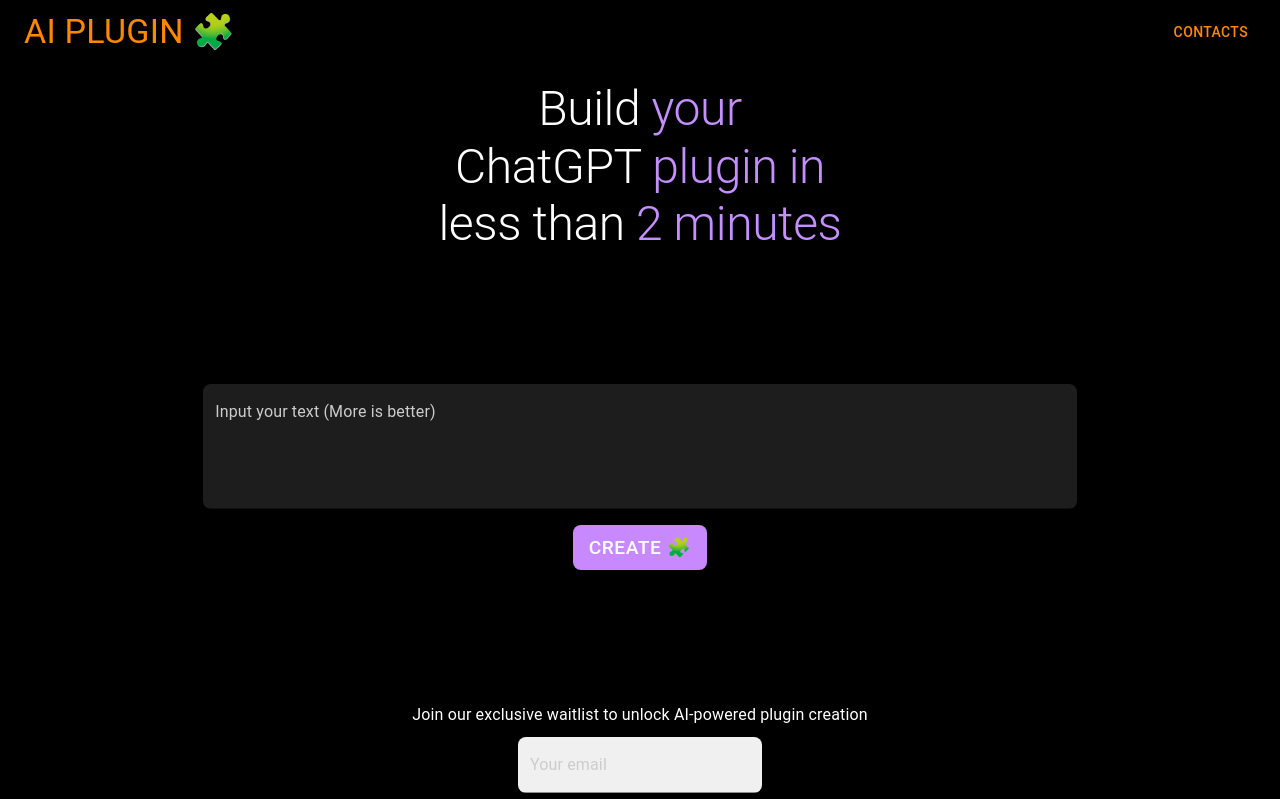
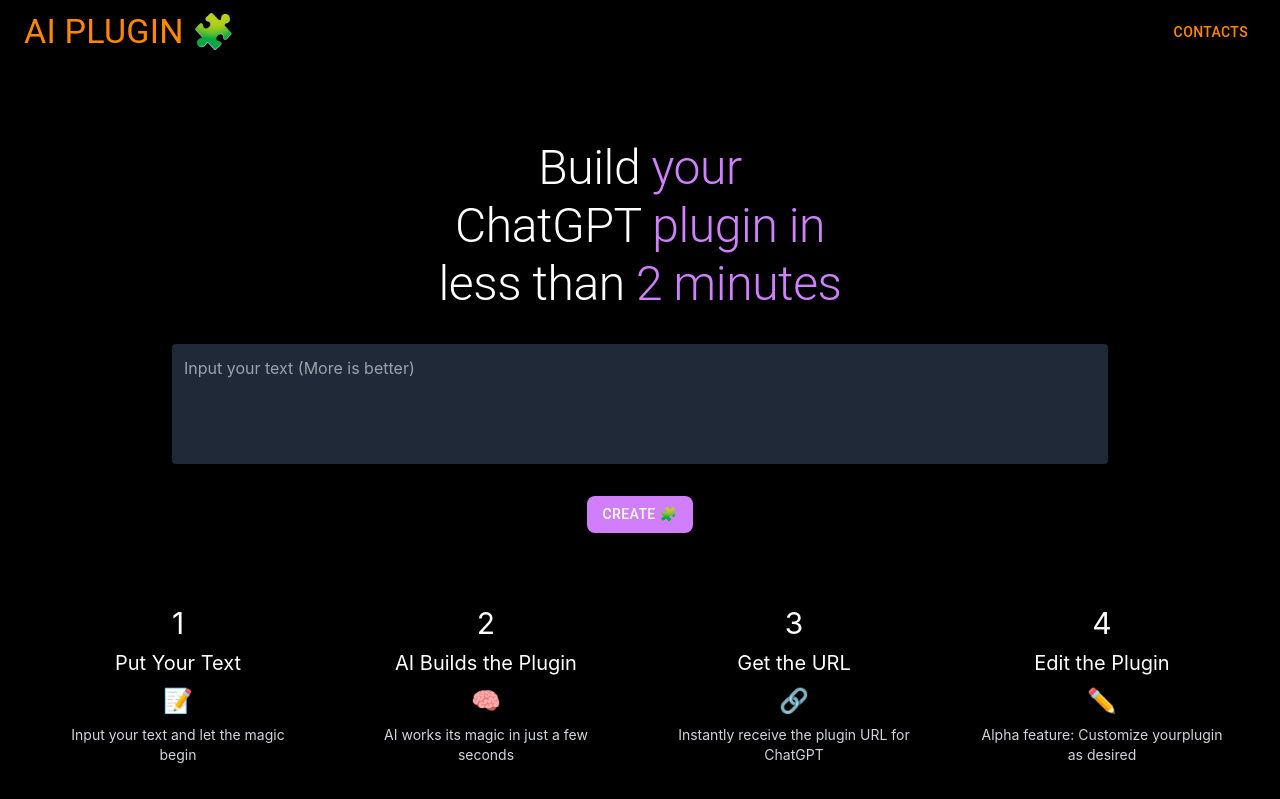
Before and after one commit to GenesiAI/PluginsWebPortal, a React (Create React App) app: page /text-to-plugin in a window 1280 px wide. Shown: the top 799 px of the page. Built offline with nearby package versions, Linux system fonts and the light colour scheme.

Commit message:
some explaination

```diff
--- a/package.json
+++ b/package.json
@@ -18,12 +18,15 @@
     "@types/node": "^16.18.22",
     "@types/react": "^17.0.31",
     "@types/react-dom": "^17.0.11",
+    "autoprefixer": "^10.4.14",
     "axios": "^1.3.4",
     "font-awesome": "^4.7.0",
+    "postcss": "^8.4.23",
     "react": "^17.0.2",
     "react-dom": "^17.0.2",
     "react-router-dom": "^6.10.0",
     "react-scripts": "5.0.1",
+    "tailwindcss": "^3.3.2",
     "typescript": "^4.9.5",
     "uuid": "^9.0.0",
     "web-vitals": "^2.1.4"
--- /dev/null
+++ b/postcss.config.js
@@ -0,0 +1,7 @@
+// postcss.config.js
+module.exports = {
+    plugins: {
+      tailwindcss: {},
+      autoprefixer: {},
+    },
+  }
--- a/src/index.tsx
+++ b/src/index.tsx
@@ -3,6 +3,7 @@ import ReactDOM from 'react-dom';
 import './index.css';
 import App from './App';
 import reportWebVitals from './reportWebVitals';
+import './tailwind.css';
 
 ReactDOM.render(
   <React.StrictMode>
--- a/src/pages/TextToPlugin.tsx
+++ b/src/pages/TextToPlugin.tsx
@@ -41,7 +41,6 @@ const colors = [
   '#ef4bb6',
   '#e758c8',
 ];
-
 
 const TextToPlugin: React.FC = () => {
   const [colorIndex, setColorIndex] = useState(0);
@@ -102,20 +101,11 @@ const TextToPlugin: React.FC = () => {
     setView('result');
   };
 
+
   if (view === 'input') {
     return (
-            <Box
-                sx={{
-                    padding: 2,
-                    minHeight: '150vh',
-                    display: 'flex',
-                    flexDirection: 'column',
-                    justifyContent: 'center',
-                    alignItems: 'center',
-                    backgroundColor: 'background.default',
-                    color: 'text.primary',
-                }}
-            >
+      <div className="min-h-screen flex flex-col justify-center items-center px-4 bg-black text-white">
+        <div className='m-8'>
           <Typography variant="h2" align="center">
             Build{' '}
             <span style={{ color: colors[colorIndex] }}>your</span>
@@ -125,90 +115,43 @@ const TextToPlugin: React.FC = () => {
             <br />
             less than <span style={{ color: colors[colorIndex] }}>2 minutes</span>
           </Typography>
-                <Box sx={{ flexGrow: 1 }} />
-                <TextField
-                    label="Input your text (More is better)"
-                    variant="filled"
-                    multiline
-                    minRows={4}
-                    maxRows={6}
-                    sx={{
-                        width: '90%', // Updated width for mobile devices
-                        maxWidth: '70%', // Set max width for larger screens
-                        backgroundColor: '#1f1f1f',
-                        borderRadius: 1,
-                        '& .MuiOutlinedInput-root': {
-                            borderRadius: 1,
-                        },
-                        '@media (min-width:600px)': {
-                            width: '70%', // Width for larger screens
-                        },
-                    }}
-                />
+        </div>
+        <textarea
+          className="block w-full md:w-3/4 bg-gray-800 text-white p-3 rounded resize-none"
+          rows={4}
+          placeholder="Input your text (More is better)"
+        ></textarea>
+        <div className={'m-6 py-2 px-6 rounded-md text-white text-xl md:text-2xl'}>
           <Button
             variant="contained"
             sx={{
-                        marginTop: 2,
-                        borderRadius: 1,
               backgroundColor: colors[colorIndex],
               color: 'white',
               '&:hover': {
                 backgroundColor: colors[(colorIndex + 1) % colors.length],
-                        },
-                        fontSize: '1rem', // Updated font size for mobile devices
-                        '@media (min-width:600px)': {
-                            fontSize: '1.2rem', // Font size for larger screens
               },
             }}
             onClick={handleButtonClick}
           >
             Create 🧩
           </Button>
-                <Box sx={{ flexGrow: 1 }} />
+        </div>
         {/* Waitlist Section */}
-                <Typography variant="subtitle1">
-                    Join our exclusive waitlist to unlock AI-powered plugin creation
-                </Typography>
-                <TextField
-                    label="Your email"
-                    variant="filled"
-                    sx={{
-                        marginTop: 1,
-                        backgroundColor: 'background.paper',
-                        borderRadius: 1,
-                        '& .MuiOutlinedInput-root': {
-                            borderRadius: 1,
-                        },
-                    }}
-                />
-                <Button
-                    variant="contained"
-                    sx={{
-                        marginTop: 1,
-                        borderRadius: 1,
-                        backgroundColor: 'primary.main',
-                        color: 'white',
-                        '&:hover': {
-                            backgroundColor: colors[(colorIndex + 1)]
-                        }
-                    }}
-                    onClick={handleButtonClick}>
+        {/* <h3 className="text-xl mb-2">Join our exclusive waitlist to unlock AI-powered plugin creation</h3> */}
+        {/* <input
+          className="block w-full md:w-1/2 bg-gray-200 text-black p-2 rounded mb-2"
+          type="email"
+          placeholder="Your email"
+        /> */}
+        {/* <button
+          className={`py-2 px-6 rounded bg-${colors[colorIndex].replace('#', '')} hover:bg-${colors[(colorIndex + 1) % colors.length].replace('#', '')} text-white`}
+          onClick={handleButtonClick}
+        >
           Join the waitlist
-                </Button>
+        </button> */}
         {/* End of Waitlist Section */}
-                <Box sx={{ flexGrow: 1 }} />
         {/* How It Works Section */}
-                <Box
-                    sx={{
-                        display: 'flex',
-                        flexDirection: 'row',
-                        justifyContent: 'space-between',
-                        alignItems: 'center',
-                        width: '100%',
-                        maxWidth: 800,
-                        marginBottom: 4,
-                    }}
-                >
+        <div className="m-4 grid grid-cols-1 md:grid-cols-4 gap-4 max-w-7xl mb-8">
           {[
             {
               step: 1,
@@ -232,44 +175,28 @@ const TextToPlugin: React.FC = () => {
               step: 4,
               title: 'Edit the Plugin',
               icon: '✏️',
-                            description: 'Alpha feature: Customize your plugin as desired',
+              description: 'Alpha feature: Customize yourplugin as desired',
             },
           ].map(({ step, title, icon, description }) => (
-                        <Box
-                            key={step}
-                            sx={{
-                                display: 'flex',
-                                flexDirection: 'column',
-                                alignItems: 'center',
-                            }}
-                        >
-                            <Typography variant="h3">{step}</Typography>
-                            <Typography variant="subtitle1">{title}</Typography>
-                            <Typography>{icon}</Typography>
-                            <Typography variant="body2">{description}</Typography>
-                        </Box>
+            <div key={step} className="m-6 flex flex-col items-center">
+              <h3 className="text-3xl mb-2">{step}</h3>
+              <h4 className="text-xl mb-2">{title}</h4>
+              <div className="text-2xl mb-2">{icon}</div>
+              <h6 className="text-sm text-gray-300 text-center">{description}</h6>
+            </div>
           ))}
-                </Box>
+        </div>
         {/* End of How It Works Section */}
-                <Box sx={{ flexGrow: 1 }} />
-            </Box >
+      </div>
     );
   } else if (view === 'generating') {
     return <GeneratingPlugin />;
   } else if (view === 'result' && result) {
-        return <Box
-            sx={{
-                padding: 4,
-                minHeight: '100vh',
-                display: 'flex',
-                flexDirection: 'column',
-                justifyContent: 'center',
-                alignItems: 'center',
-                backgroundColor: 'black',
-                color: 'white',
-
-            }}
-        ><YourPlugins plugins={result} /></Box>;
+    return (
+      <div className="min-h-screen flex flex-col justify-center items-center px-4 bg-black text-white">
+        <YourPlugins plugins={result} />
+      </div>
+    );
   } else {
     return null;
   }
--- /dev/null
+++ b/src/tailwind.css
@@ -0,0 +1,3 @@
+@import 'tailwindcss/base';
+@import 'tailwindcss/components';
+@import 'tailwindcss/utilities';
--- /dev/null
+++ b/tailwind.config.js
@@ -0,0 +1,12 @@
+// tailwind.config.js
+module.exports = {
+    purge: ['./src/**/*.{js,jsx,ts,tsx}'],
+    darkMode: true,
+    theme: {
+      extend: {},
+    },
+    variants: {
+      extend: {},
+    },
+    plugins: [],
+  }
```
Also changed, not shown: 1 other file (tests, documents, lock files or other folders). Lines whose indentation alone changed are shown as unchanged.
